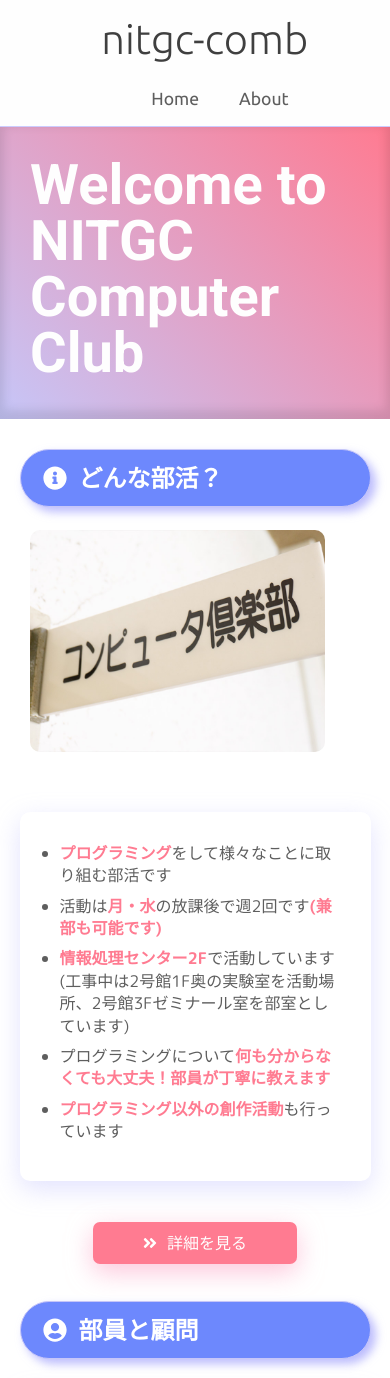
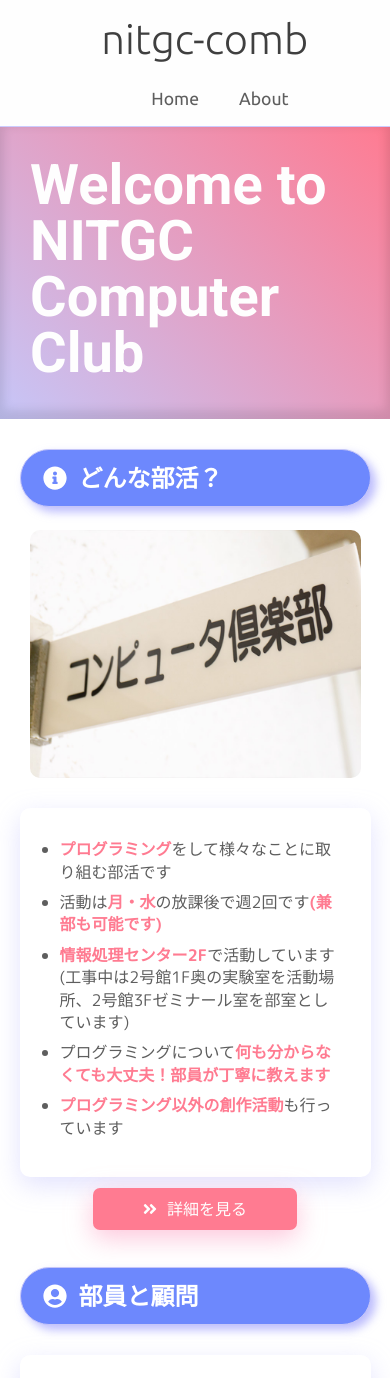
Before and after one commit to nitgc-comb/hp, a Vue app: page /#/ in a window 390 px wide. Shown: the top 1378 px of the page. Built offline with nearby package versions, Linux system fonts and the light colour scheme.

Commit message:
fix: 公開用にコンフィグ等修正

```diff
--- a/public/index.html
+++ b/public/index.html
@@ -1,11 +1,25 @@
 <!DOCTYPE html>
-<html lang="en">
+<html lang=ja>
   <head>
     <meta charset="utf-8">
     <meta http-equiv="X-UA-Compatible" content="IE=edge">
     <meta name="viewport" content="width=device-width,initial-scale=1.0">
     <link rel="icon" href="<%= BASE_URL %>favicon.ico">
     <title><%= htmlWebpackPlugin.options.title %></title>
+    <!-- SEO -->
+    <meta name="author" content="nitgc-comb">
+    <meta name="description" content="岐阜高専 コンピュータ倶楽部のWebサイトです">
+    <meta name="keywords" content="nitgc-comb">
+
+    <!-- Twitter Cards -->
+    <meta name="twitter:card" content="summary_large_image">
+    <meta name="twitter:site" content="@GNCT_Computer">
+
+    <!-- OG -->
+    <meta property="og:url" content="https://nitgc-comb.github.io/hp">
+    <meta property="og:title" content="nitgc-comb">
+    <meta property="og:description" content="岐阜高専 コンピュータ倶楽部のWebサイトです">
+    <meta property="og:image" content="https://nitgc-comb.github.io/hp/img/twitter.jpg">
   </head>
   <body>
     <noscript>
--- a/src/styles/style.scss
+++ b/src/styles/style.scss
@@ -358,6 +358,10 @@ svg {
 
   .container {
     width: 80%;
+
+    ul.point {
+      margin: 20px auto;
+    }
   }
 }
 
@@ -446,7 +450,9 @@ svg {
       font-size: 1.5em;
     }
 
-    ul {
+    ul.point {
+      margin: 20px auto;
+
       li.list-item {
         line-height: 1.4em;
         margin-bottom: 8px;
@@ -456,9 +462,10 @@ svg {
     .section-content {
       display: inline-block;
     }
-
-    img.carousel-img {
-      width: 90%;
+    .carousel-inner {
+      img.carousel-img {
+        width: 100%;
+      }
     }
 
     img.section-content-img, .content-explain {
--- a/vue.config.js
+++ b/vue.config.js
@@ -1 +1,4 @@
-module.exports = {}
+module.exports = {
+  publicPath: './',
+  productionSourceMap: false
+}
```
Also changed, not shown: public/img/twitter.jpg (added), 1 other file (tests, documents, lock files or other folders).
